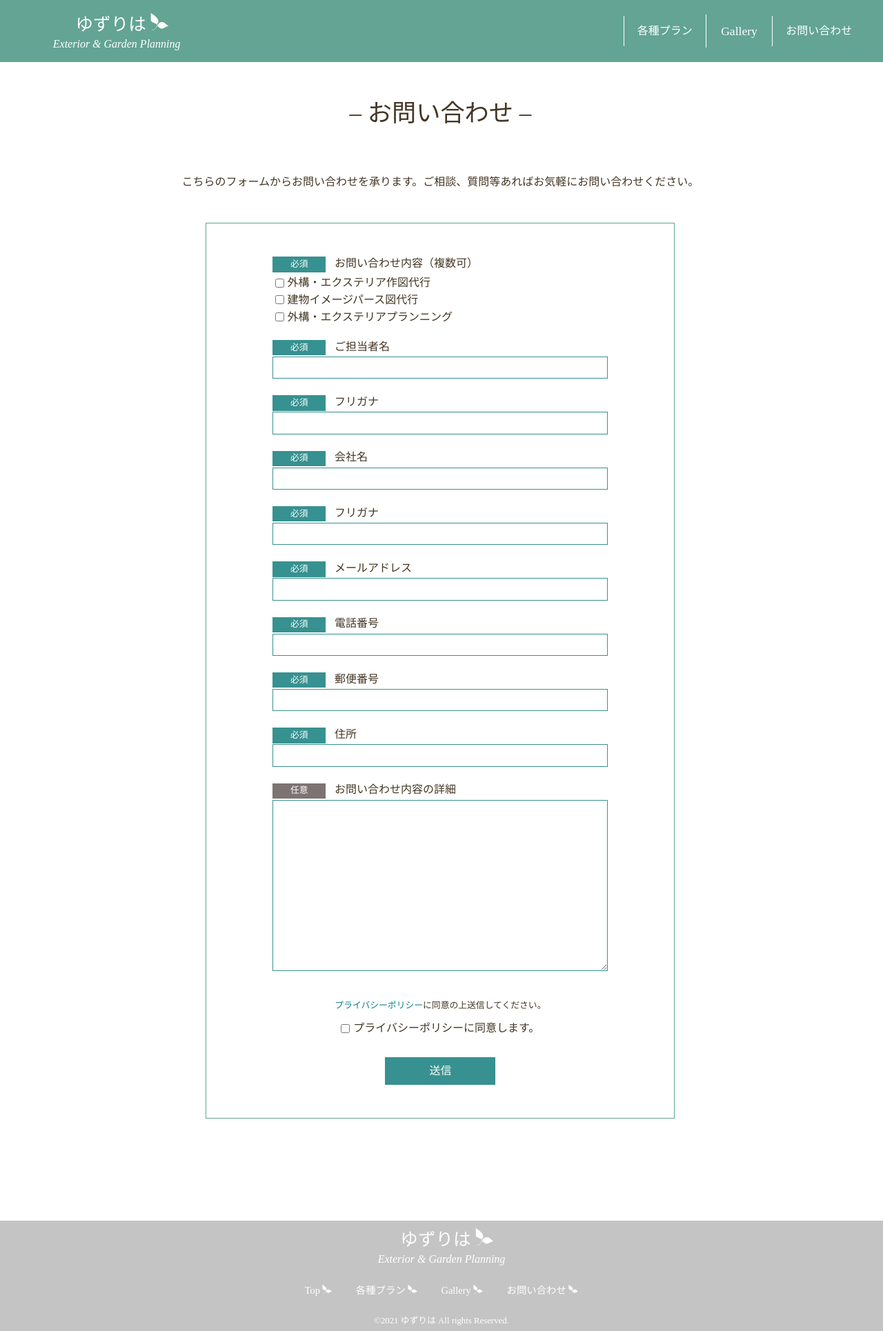
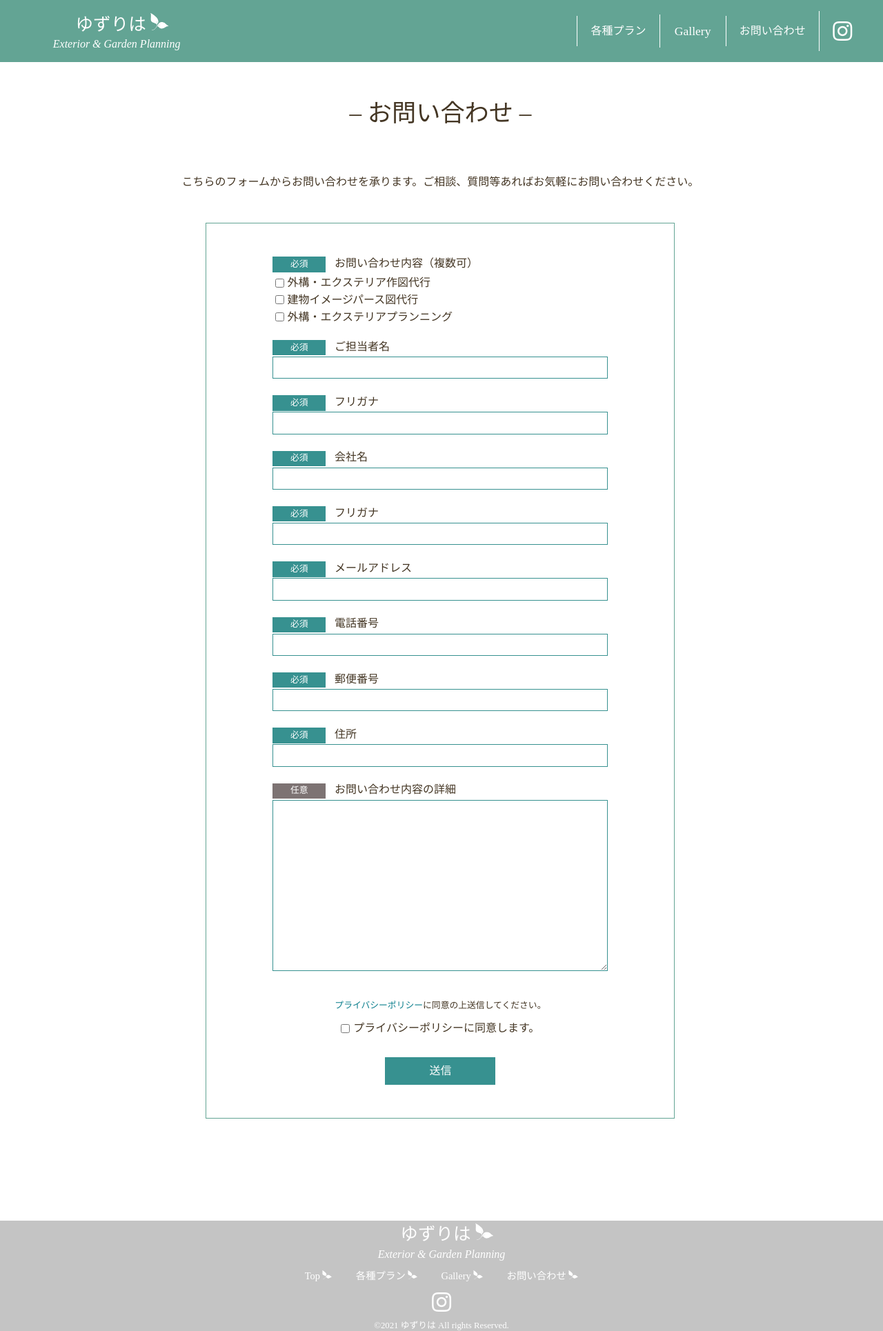
Before and after one commit to Yuppymam/yuzuriha, a Jekyll site: the page built from contact/index.html, in a window 1280 px wide. Shown: the whole page at 69% size. Built offline with Jekyll 4.4.1, drawn with Linux system fonts in a browser that asks for light colours; nearby versions of some CDN libraries.

Commit message:
add instagram icon

```diff
--- a/_includes/footer.html
+++ b/_includes/footer.html
@@ -16,6 +16,7 @@
       </li>
     </ul>
   </nav>
+  <div class="center sns-icon"><a href="https://instagram.com/yuzuriha_garden"><i class="fab fa-instagram fa-2x"></i></a></div>
   <small class="copyright">
     &copy;2021 ゆずりは All rights Reserved.
   </small>
--- a/_includes/header.html
+++ b/_includes/header.html
@@ -7,6 +7,7 @@
       <li><a href="{{site.baseurl}}/plan">各種プラン</a></li>
       <li><a href="{{site.baseurl}}/gallery" class="english-fonts">Gallery</a></li>
       <li><a href="{{site.baseurl}}/contact">お問い合わせ</a></li>
+      <li class="pc-only"><a href="https://instagram.com/yuzuriha_garden"><i class="fab fa-instagram fa-2x"></i></a></li>
     </ul>
   </nav>
 </header>
--- a/assets/css/main.scss
+++ b/assets/css/main.scss
@@ -137,6 +137,11 @@ body {
     display: none;
   }
 }
+@media (max-width: 800px) {
+  .pc-only {
+    display: none;
+  }
+}
 
 // footer
 .footer {
@@ -147,6 +152,12 @@ body {
   width: 100%;
   background-color: #c4c4c4;
   color: #fff;
+  .sns-icon {
+    margin-bottom: 0.5em;
+    a:hover {
+      color: #c7dbe7;
+    }
+  }
 }
 .footer-nav {
   display: flex;
```
Also changed, not shown: assets/images/ogp.png.
